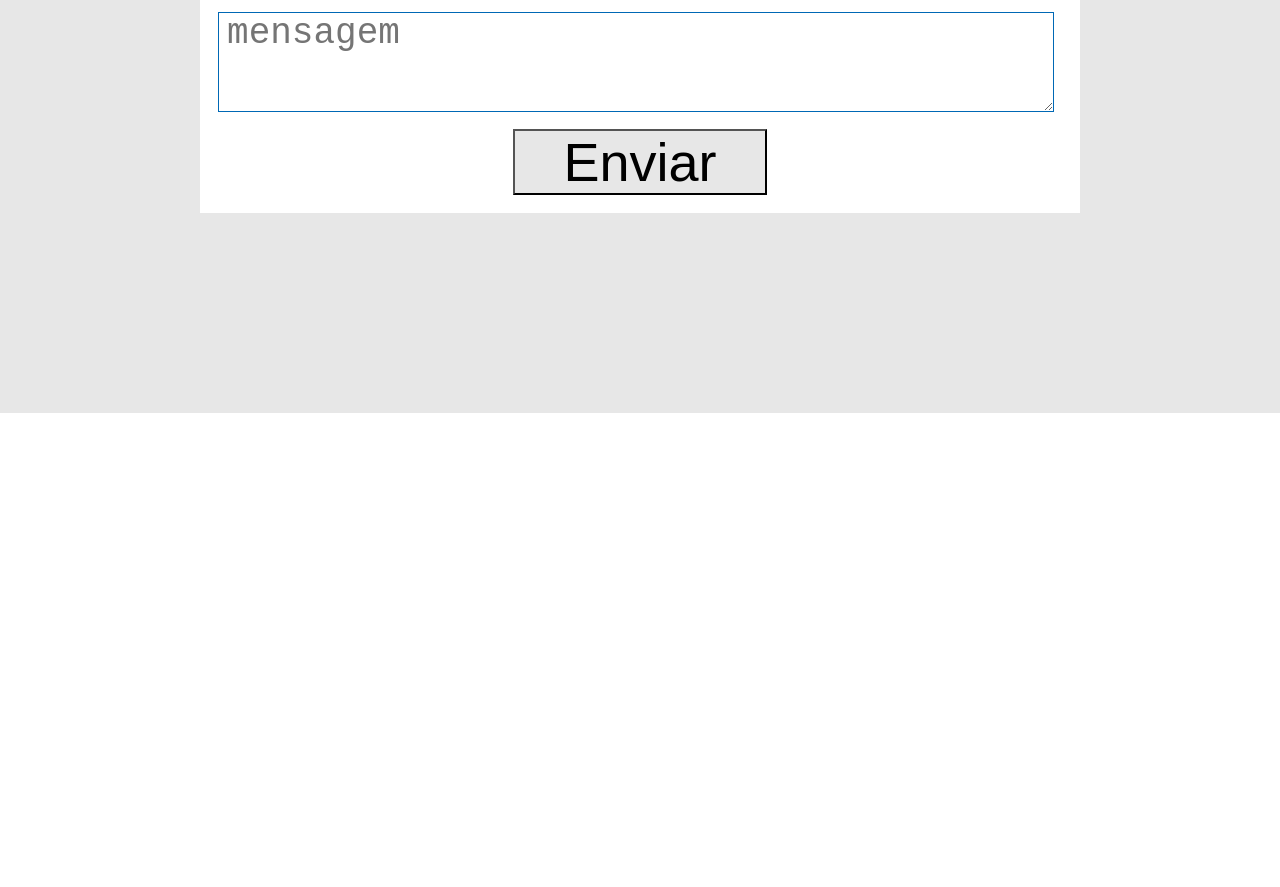
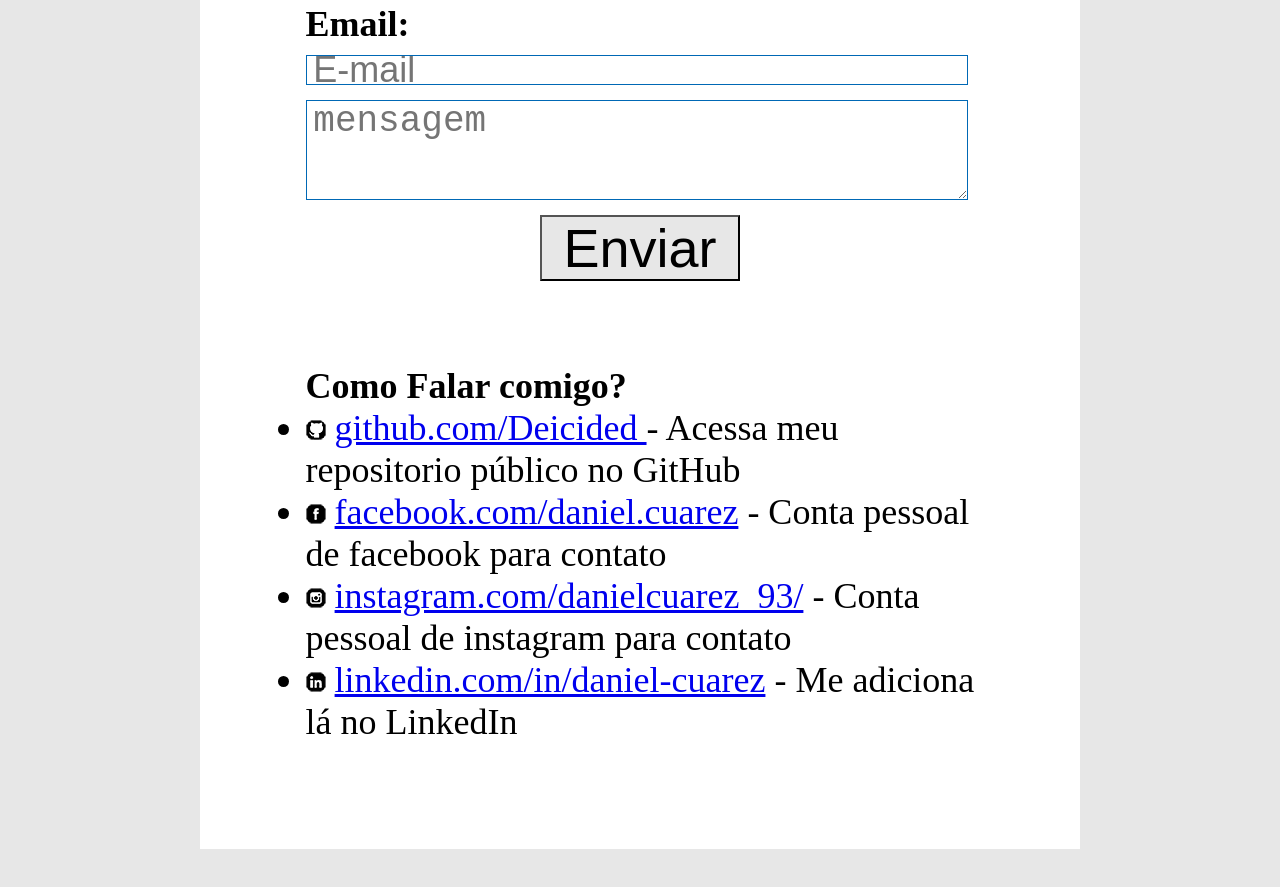
Before and after one commit to Deicided/PORTAFOLIO-FINAL, a plain HTML site: page index.HTML in a window 1280 px wide. Shown: the part 2808-3695 px from the top of the page. Before the commit the page ends 3221 px from the top, so only its background shows below. Drawn offline with Linux system fonts and the light colour scheme.

Commit message:
Modificacion-CSS
Modificacion-CSS

```diff
--- a/index.HTML
+++ b/index.HTML
@@ -132,7 +132,36 @@
 					<textarea placeholder="mensagem" required="required"></textarea>
 				</p>
 				<button class="enviar" type="submit" form="meu_form">Enviar</button>
+
+                <br><br><br>
+
+                <ul class="ul01"> <h2>Como Falar comigo?</h2>
+                    <li> <img src="icone-github.png" alt=""> <a href="https://github.com/Deicided"> github.com/Deicided </a>- Acessa meu repositorio público no GitHub</li>
+
+                    <li><img src="icone-facebook.png" alt=""> <a href="https://web.facebook.com/daniel.cuarez">facebook.com/daniel.cuarez</a> - Conta pessoal de facebook para contato</li>
+
+                    <li><img src="icone-instagram.png" alt=""> <a href="https://www.instagram.com/danielcuarez_93/">instagram.com/danielcuarez_93/</a> - Conta pessoal de instagram para contato</li>
+
+                    <li><img src="icone-linkedin.png" alt=""> <a href="https://www.linkedin.com/in/daniel-cuarez-18b288238/">linkedin.com/in/daniel-cuarez</a> - Me adiciona lá no LinkedIn</li>
+
+                </ul>
+
+
+
+
+
+
+
+
+
+
+
+
 			</form>
+
+
+
+
 
 
 
--- a/stile.css
+++ b/stile.css
@@ -236,7 +236,7 @@ max-width:250px;
 	/*Definir as propiedades da página contato */
 #txt-contato {width: 100%;height: 100%;}
 
-#txt-contato form {width: 100%;position: relative;float: left;background-color: #fff;padding: 2%;top: 5%;min-height: 400px;}
+#txt-contato form {width: 100%;position: relative;float: left;background-color: #fff;padding: 12%;top: 5%;min-height: 400px;}
 
 #txt-contato form label {font-weight: bold;}
 
```
